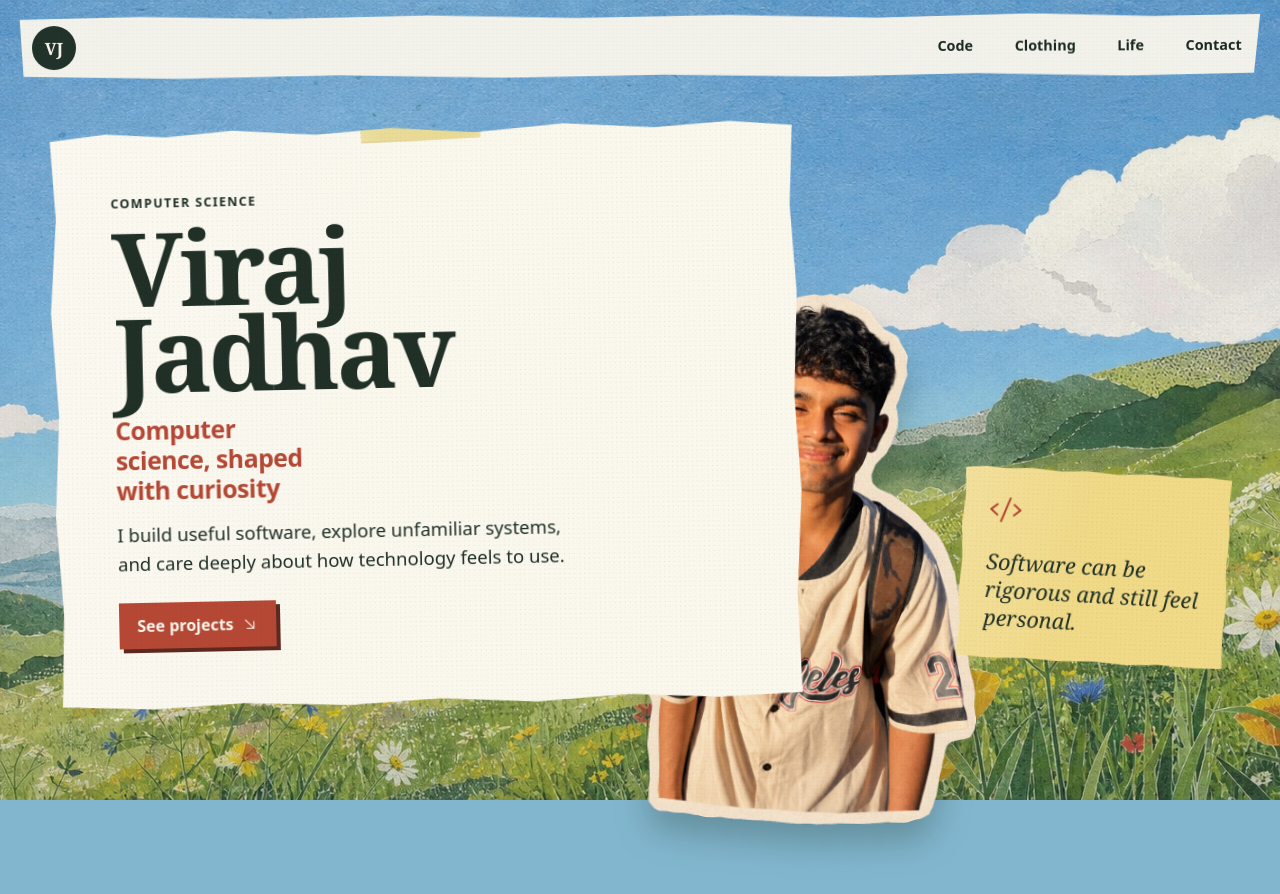
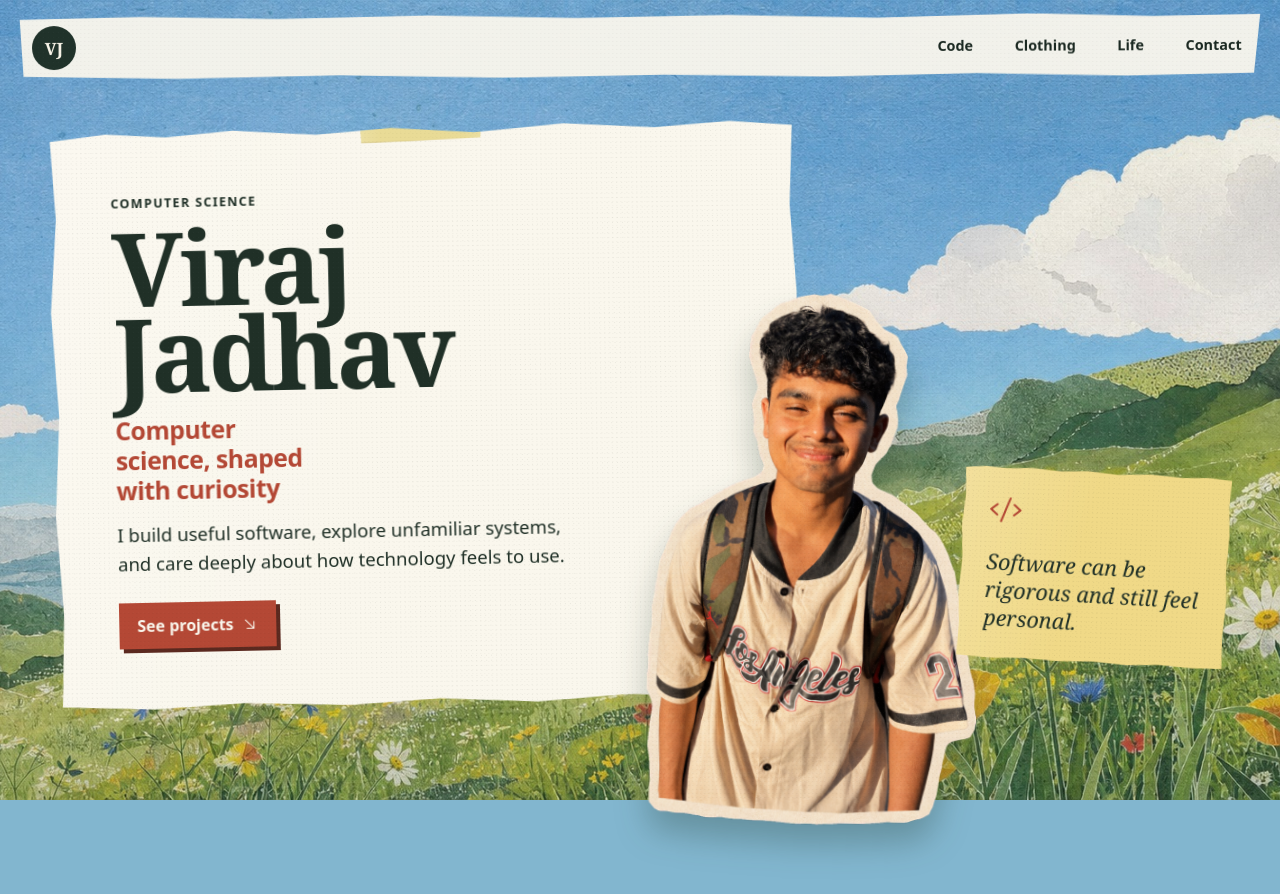
Before and after one commit to vjadh07/viraj-portfolio, a React (Vite) app: page / in a window 1280 px wide. Shown: the top 894 px of the page. Built offline with nearby package versions, Linux system fonts and the light colour scheme.

Commit message:
Layer portrait above hero paper

```diff
--- a/src/styles/world-portfolio.css
+++ b/src/styles/world-portfolio.css
@@ -385,7 +385,7 @@ img {
   position: absolute;
   bottom: -6rem;
   left: 63%;
-  z-index: 2;
+  z-index: 4;
   width: clamp(17rem, 26vw, 30rem);
   margin: 0;
   pointer-events: none;
@@ -425,7 +425,7 @@ img {
 
 .code-side-note {
   position: relative;
-  z-index: 3;
+  z-index: 5;
   align-self: end;
   margin-bottom: 9vh;
   padding: 1.7rem;
```
